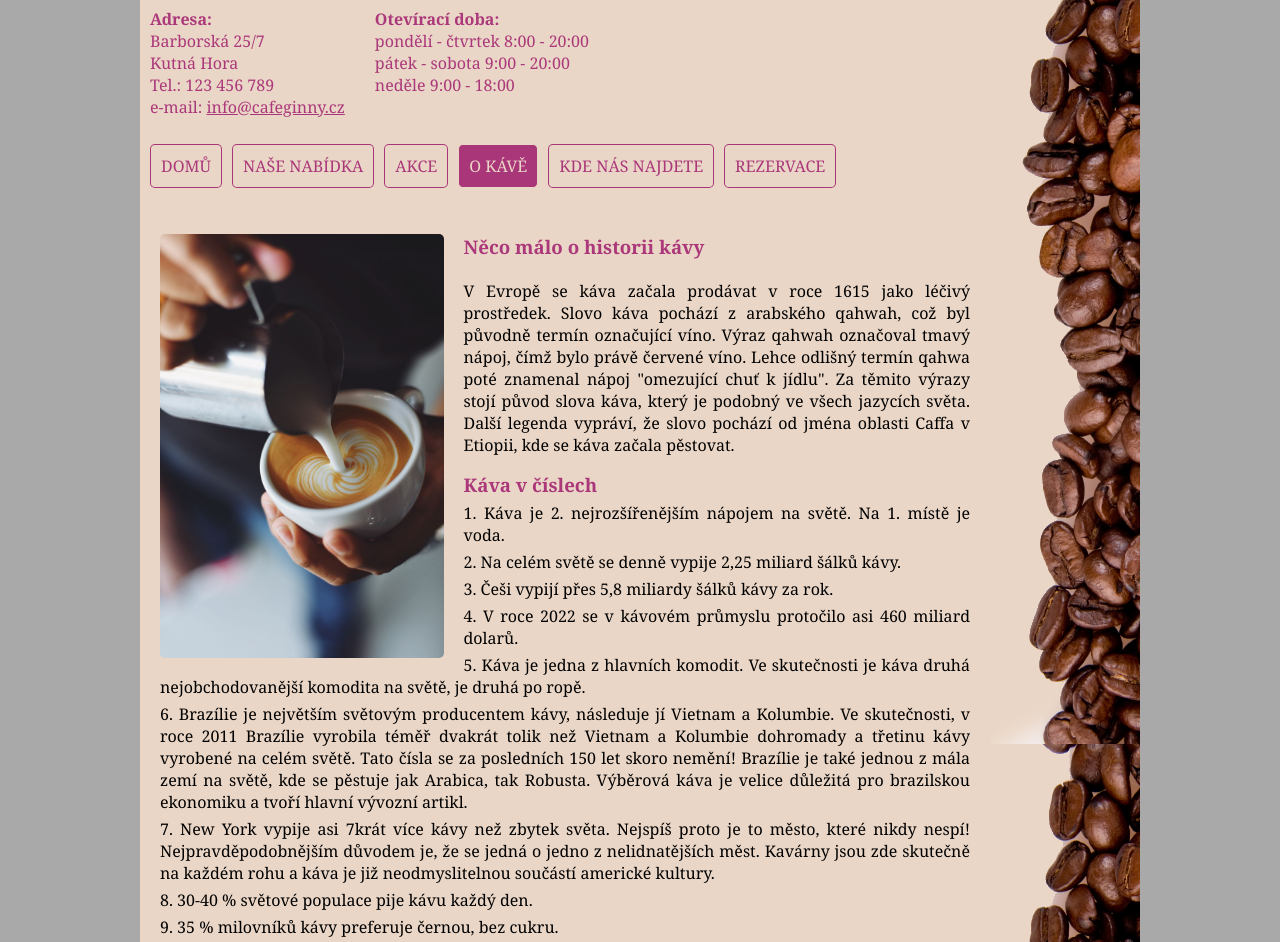
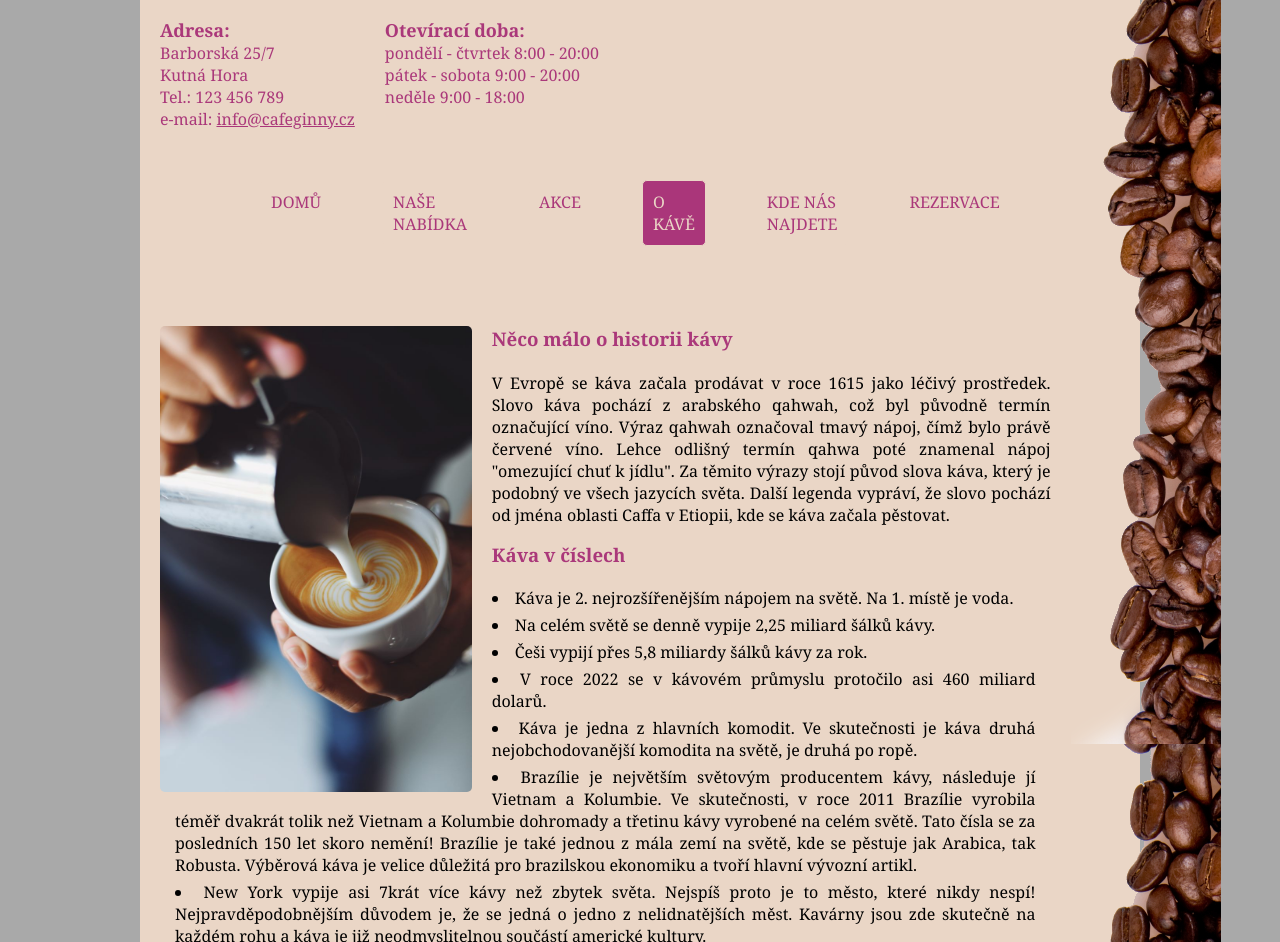
Before and after one commit to VeraPichnerova/cafe-ginny, an Eleventy site: page o-kave.html in a window 1280 px wide. Shown: the part 104-1046 px from the top of the page. Built offline with nearby package versions, Linux system fonts and the light colour scheme; Eleventy itself is replaced by a stand-in of ours; files that its build step writes are made by us from their sources.

Commit message:
modified:   css/style.css modified:   css/style.css.map modified:   nabidka.html modified:   o-kave.html

```diff
--- a/css/style.css
+++ b/css/style.css
@@ -41,10 +41,9 @@ body {
 }
 .header {
   width: 100%;
-  padding: 10px 10px 5px 10px;
+  padding: 20px;
   background-color: rgb(234, 214, 198);
   color: rgba(152, 9, 100, 0.7725490196);
-  margin-bottom: 5px;
 }
 
 .header__logo {
@@ -54,14 +53,14 @@ body {
 }
 
 .header__claim {
-  color: rgba(152, 9, 100, 0.459);
+  color: rgba(152, 9, 100, 0.7725490196);
   font-size: 20px;
-  text-shadow: 0 3px 10px rgba(0, 0, 0, 0.4);
+  text-shadow: 0 3px 10px rgba(152, 9, 100, 0.459);
   font-style: italic;
 }
 
 .header__subtitle {
-  font-size: 16px;
+  font-size: 18px;
   font-style: bold;
   margin: 0;
 }
@@ -71,22 +70,28 @@ body {
   margin: 0 0 10px 0;
 }
 
-.menu {
-  margin-top: 20px;
-  margin: 0;
-  padding: 0;
+@media screen and (min-width: 600px) {
+  .header__logo-claim,
+  .header__info {
+    display: flex;
+    gap: 30px;
+    align-items: baseline;
+  }
+  .address,
+  .opening-hours {
+    display: flex;
+    flex-direction: column;
+  }
 }
-
 .menu__items {
   list-style: none;
-  padding: 0;
+  margin: 20px;
 }
 
 .menu__item {
   background-color: rgb(234, 214, 198);
   color: rgba(152, 9, 100, 0.7725490196);
   border: 1px solid rgb(234, 214, 198);
-  border: 1px solid rgba(152, 9, 100, 0.7725490196);
   border-radius: 5px;
 }
 
@@ -109,16 +114,8 @@ body {
 }
 
 @media screen and (min-width: 600px) {
-  .header__logo-claim,
-  .header__info {
-    display: flex;
-    gap: 30px;
-    align-items: baseline;
-  }
-  .address,
-  .opening-hours {
-    display: flex;
-    flex-direction: column;
+  .menu {
+    margin-left: 20px;
   }
   .menu__items {
     display: flex;
@@ -126,6 +123,7 @@ body {
     gap: 10px;
   }
   .menu__item {
+    margin: 20px;
     display: inline-block;
   }
   .menu__link {
@@ -264,19 +262,12 @@ label,
   text-align: justify;
 }
 
-.content__ordered-list {
+.content__unordered-list {
   margin: 0;
-  padding: 0;
+  padding: 15px;
   list-style-position: inside;
 }
 
-.content__unordered-list {
-  margin: 0;
-  padding: 15px;
-  list-style-position: outside;
-}
-
-.content__ordered-list li,
 .content__unordered-list li {
   margin-bottom: 5px;
   padding: 0;
--- a/o-kave.html
+++ b/o-kave.html
@@ -10,7 +10,7 @@ title: O kávě
                 <p class="content__text--long">V Evropě se káva začala prodávat v roce 1615 jako léčivý prostředek. Slovo káva pochází z arabského qahwah, což byl původně termín označující víno. Výraz qahwah označoval tmavý nápoj, čímž bylo právě červené víno. Lehce odlišný termín qahwa poté znamenal nápoj "omezující chuť k jídlu". Za těmito výrazy stojí původ slova káva, který je podobný ve všech jazycích světa. Další legenda vypráví, že slovo pochází od jména oblasti Caffa v Etiopii, kde se káva začala pěstovat.</p>
 
                 <h3 class="content__subtitle">Káva v číslech</h3>
-                <ol class="content__ordered-list">
+                <ul class="content__unordered-list">
                     <li>Káva je 2. nejrozšířenějším nápojem na světě. Na 1. místě je voda.</li>
                     <li>Na celém světě se denně vypije 2,25 miliard šálků kávy.</li>
                     <li>Češi vypijí přes 5,8 miliardy šálků kávy za rok.</li>
@@ -21,7 +21,7 @@ title: O kávě
                     <li>30-40 % světové populace pije kávu každý den.</li>
                     <li>35 % milovníků kávy preferuje černou, bez cukru.</li>
                     <li>57 % kávy vypijí lidé při snídani.</li>
-                </ol>
+                </ul>
 
                 <img class="img__float-right" src="/images/interier2.jpg" alt="Káva snižuje stres">
                 <h3 class="content__subtitle">Dejte si kávu na zdraví</h3>
```
Also changed, not shown: nabidka.html (+12 -3 lines), 1 other file.
